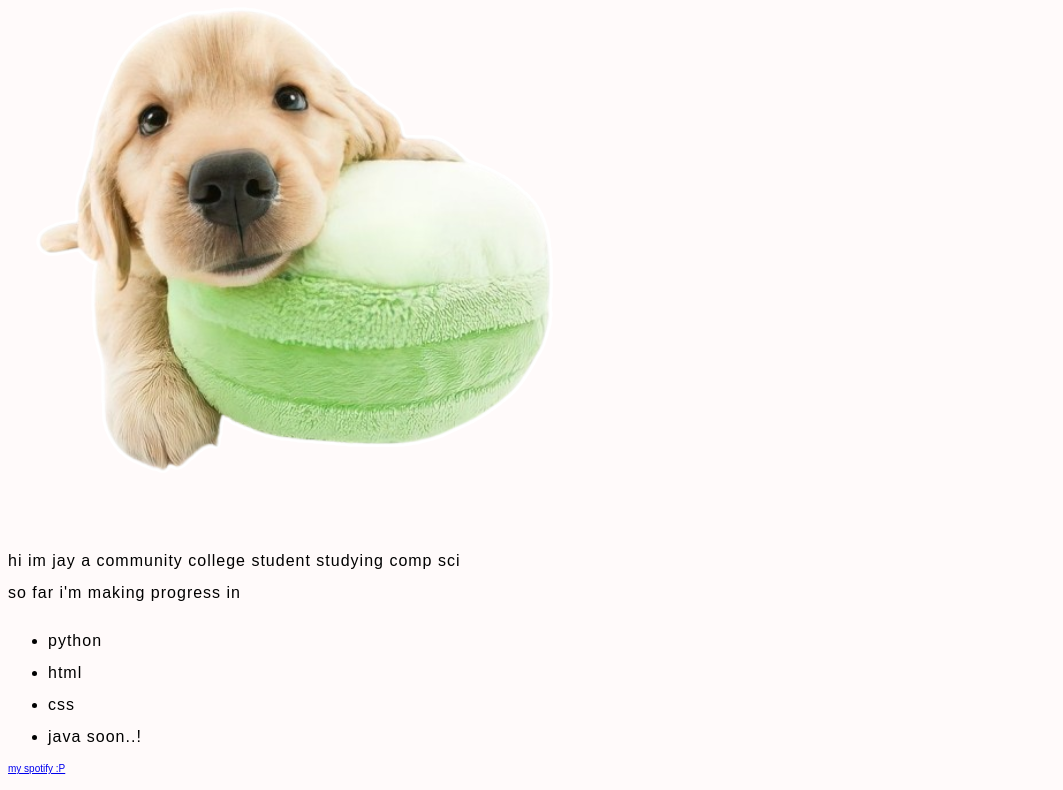
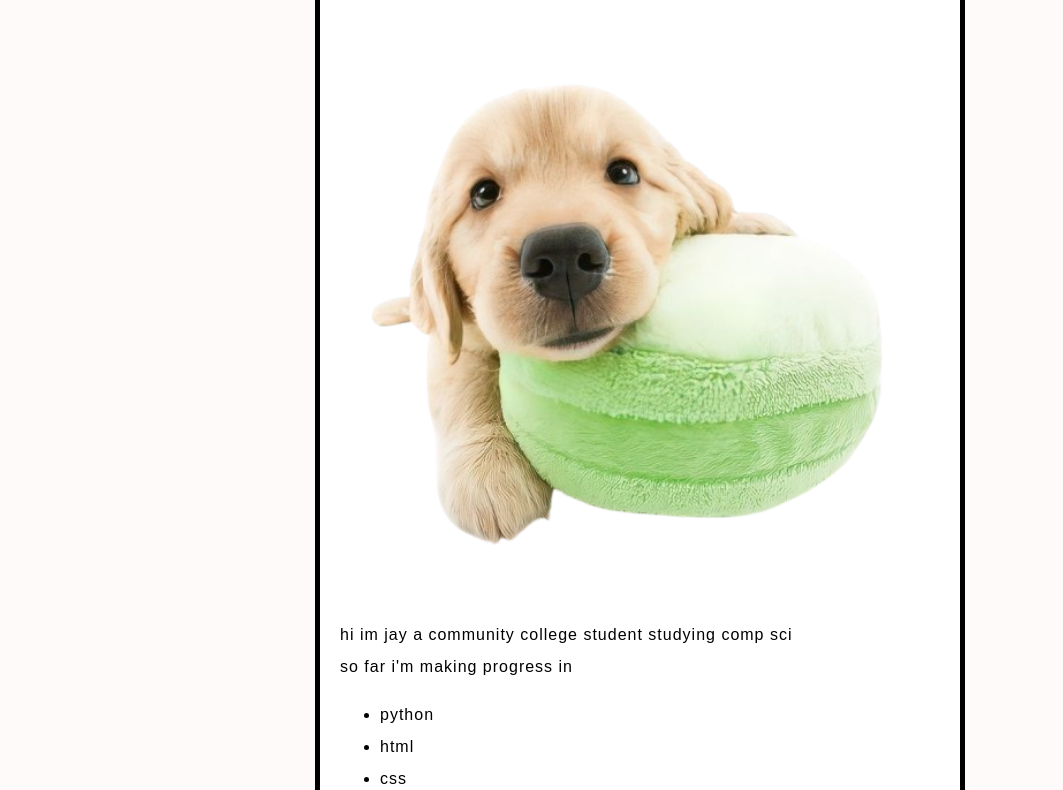
Before and after one commit to jigel07/jigel07.github.io, a plain HTML site: page index.html in a window 1280 px wide. Shown: the part 198-988 px from the top of the page, without its empty margins (0-1063 px from the left). Drawn offline with Linux system fonts and the light colour scheme; a web font is replaced by a local one.

Commit message:
Update style.css

```diff
--- a/styles/style.css
+++ b/styles/style.css
@@ -21,3 +21,11 @@ li {
 html {
   background-color: #FFFAFA;
 }
+
+body {
+  width: 600px;
+  margin: 0 auto;
+  background-color: #FFFFFF;
+  padding: 0 20px 20px 20px;
+  border: 5px solid black;
+}
```
